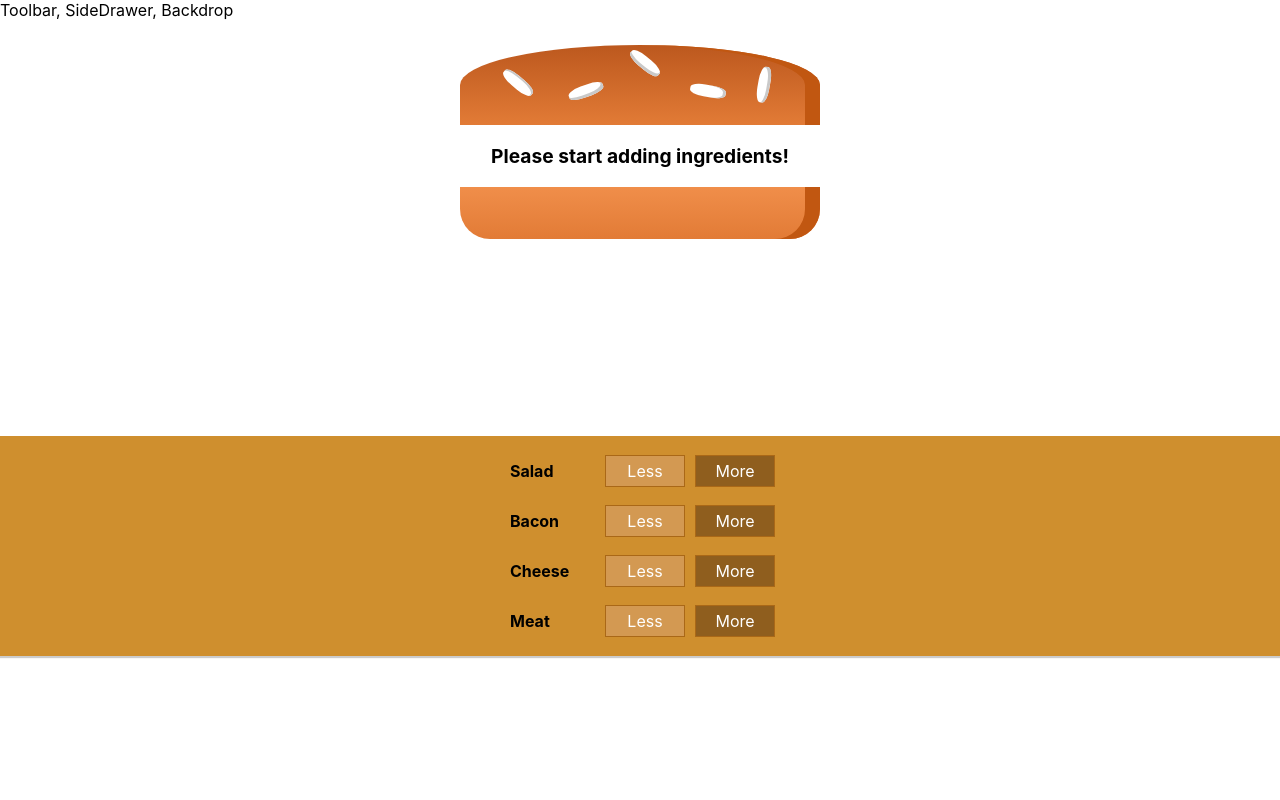
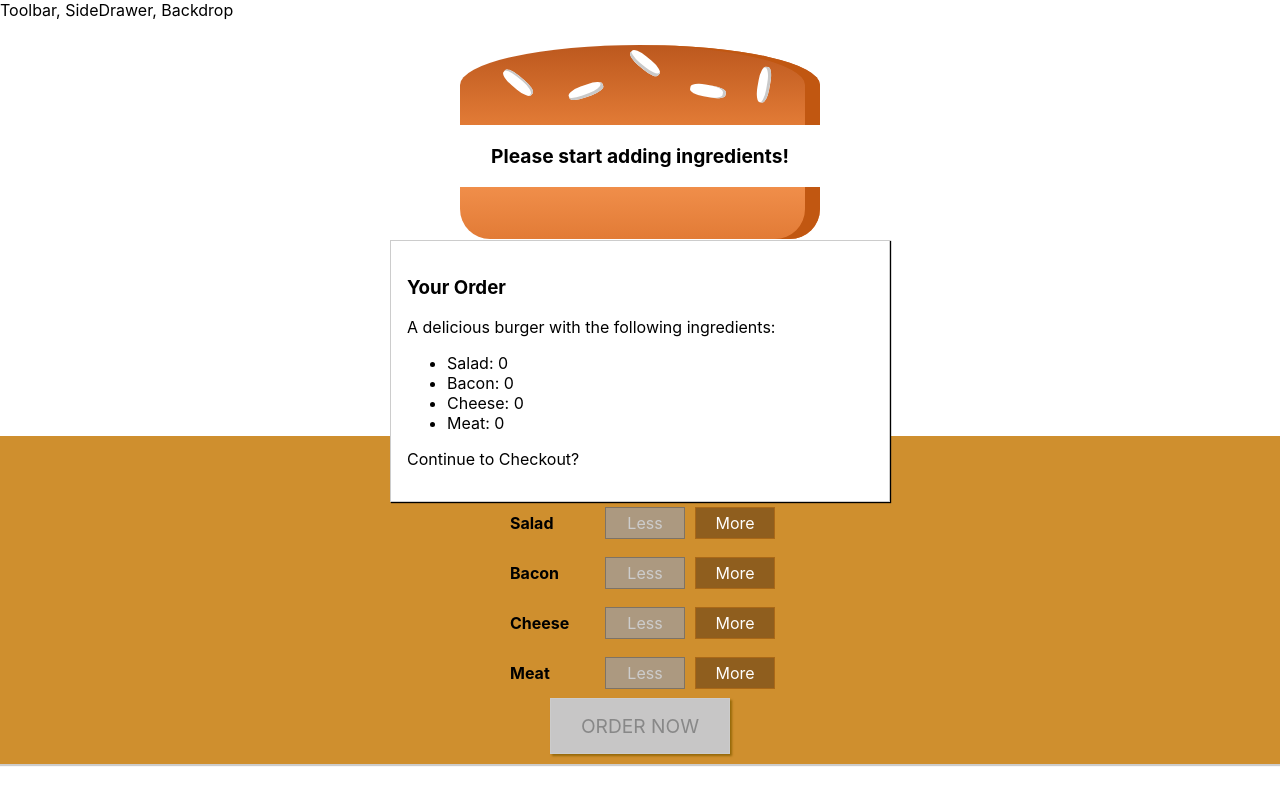
Before and after one commit to gabriellequan29/burger-app, a React (Create React App) app: page / in a window 1280 px wide. Built offline with nearby package versions, Linux system fonts and the light colour scheme.

Commit message:
build up OrderSummary

```diff
--- a/src/components/Burger/BuildControls/BuildControl/BuildControl.js
+++ b/src/components/Burger/BuildControls/BuildControl/BuildControl.js
@@ -5,8 +5,13 @@
 const buildControl = (props) => (
     <div className={styles.BuildControl}>
         <div className={styles.Label}>{props.label}</div>
-        <button className={styles.Less}>Less</button>
-        <button className={styles.More}>More</button>
+        <button
+            className={styles.Less}
+            onClick={props.removed}
+            disabled={props.disabled}>Less</button>
+        <button
+            className={styles.More}
+            onClick={props.added}>More</button>
     </div>
 );
 
--- a/src/components/Burger/BuildControls/BuildControls.js
+++ b/src/components/Burger/BuildControls/BuildControls.js
@@ -14,9 +14,18 @@
 
 const buildControls = (props) => (
     <div className={styles.BuildControls}>
+        <p>Current Price: <strong>{props.price.toFixed(2)}</strong></p>
         {controls.map(ctrl => (
-            <BuildControl key={ctrl.label} label={ctrl.label} />
+            <BuildControl
+                key={ctrl.label}
+                label={ctrl.label}
+                added={() => props.ingredientAdded(ctrl.type)}
+                removed={() => props.ingredientRemoved(ctrl.type)}
+                disabled={props.disabled[ctrl.type]}/>
         ))}
+        <button
+            className={styles.OrderButton}
+            disabled={!props.purchasable}>ORDER NOW</button>
     </div>
 );
 
--- a/src/components/Burger/BuildControls/BuildControls.module.css
+++ b/src/components/Burger/BuildControls/BuildControls.module.css
@@ -8,3 +8,45 @@
   margin: auto;
   padding: 10px 0;
 }
+
+.OrderButton {
+  background-color: #dad735;
+  outline: none;
+  cursor: pointer;
+  border: 1px solid #966909;
+  color: #966909;
+  font-family: inherit;
+  font-size: 1.2em;
+  padding: 15px 30px;
+  box-shadow: 2px 2px 2px #966909;
+}
+
+.OrderButton:hover,
+.OrderButton:active {
+  background-color: #a0db41;
+  border: 1px solid #966909;
+  color: #966909;
+}
+
+.OrderButton:disabled {
+  background-color: #c7c6c6;
+  cursor: not-allowed;
+  border: 1px solid #ccc;
+  color: #888888;
+}
+
+.OrderButton:not(:disabled) {
+  animation: enable 0.3s linear;
+}
+
+@keyframes enable {
+  0% {
+    transform: scale(1);
+  }
+  60% {
+    transform: scale(1.1);
+  }
+  100% {
+    transform: scale(1);
+  }
+}
--- /dev/null
+++ b/src/components/Burger/OrderSummary/OrderSummary.js
@@ -0,0 +1,27 @@
+import React from 'react';
+
+import Aux from '../../../HOC/Auxilliary';
+
+const orderSummary = (props) => {
+    const ingredientSummary = Object.keys( props.ingredients )
+        .map( igKey => {
+            return (
+                <li key={igKey}>
+                    <span style={{textTransform: 'capitalize'}}>{igKey}</span>: {props.ingredients[igKey]}
+                </li>);
+    } );
+    return(
+        <Aux>
+        <h3>Your Order</h3>
+        <p>A delicious burger with the following ingredients:</p>
+        <ul>
+            {ingredientSummary}
+        </ul>
+        <p>Continue to Checkout?</p>
+    </Aux>
+    );
+
+}
+
+
+export default orderSummary;
--- /dev/null
+++ b/src/components/UI/Modal/Modal.js
@@ -0,0 +1,11 @@
+import React from 'react';
+
+import styles from './Modal.module.css';
+
+const modal = (props) => (
+    <div className={styles.Modal}>
+        {props.children}
+    </div>
+);
+
+export default modal;
--- /dev/null
+++ b/src/components/UI/Modal/Modal.module.css
@@ -0,0 +1,20 @@
+.Modal {
+  position: fixed;
+  z-index: 500;
+  background-color: white;
+  width: 70%;
+  border: 1px solid #ccc;
+  box-shadow: 1px 1px 1px black;
+  padding: 16px;
+  left: 15%;
+  top: 30%;
+  box-sizing: border-box;
+  transition: all 0.3s ease-out;
+}
+
+@media (min-width: 600px) {
+  .Modal {
+    width: 500px;
+    left: calc(50% - 250px);
+  }
+}
--- a/src/containers/BurgerBuilder/BurgerBuilder.js
+++ b/src/containers/BurgerBuilder/BurgerBuilder.js
@@ -3,6 +3,16 @@
 import Aux from '../../HOC/Auxilliary';
 import Burger from '../../components/Burger/Burger';
 import BuildControls from '../../components/Burger/BuildControls/BuildControls';
+import Modal from '../../components/UI/Modal/Modal';
+import OrderSummary from '../../components/Burger/OrderSummary/OrderSummary';
+
+const INGREDIENT_PRICES = {
+    salad: 0.5,
+    cheese: 0.4,
+    meat: 1.3,
+    bacon: 0.7
+}
+
 
 class BurgerBuilder extends  Component {
     state = {
@@ -11,13 +21,71 @@
             bacon: 0,
             cheese: 0,
             meat: 0
+        },
+        totalPrice: 4,
+        pruchasable: false
+    }
+
+    updatePurchaseState (ingredients) {
+        const sum = Object.keys(ingredients)
+            .map(igKey => {
+                return ingredients[igKey];
+            })
+            .reduce((sum, el) => {
+                return sum + el;
+            }, 0);
+        this.setState({pruchasable: sum > 0});
+    }
+
+    addIngredientHandler = (type) => {
+        const oldCount = this.state.ingredients[type];
+        const updatedCount = oldCount + 1;
+        const updatedIngredients = {
+            ...this.state.ingredients
+        };
+        updatedIngredients[type] = updatedCount;
+        const priceAddition = INGREDIENT_PRICES[type];
+        const oldPrice = this.state.totalPrice;
+        const newPrice = oldPrice + priceAddition;
+        this.setState({totalPrice: newPrice, ingredients: updatedIngredients});
+        this.updatePurchaseState(updatedIngredients);
+    }
+
+    removeIngredientHandler = (type) => {
+        const oldCount = this.state.ingredients[type];
+        if (oldCount <= 0)
+            return;
+        const updatedCount = oldCount - 1;
+        const updatedIngredients = {
+            ...this.state.ingredients
+        };
+        updatedIngredients[type] = updatedCount;
+        const priceDeduction = INGREDIENT_PRICES[type];
+        const oldPrice = this.state.totalPrice;
+        const newPrice = oldPrice - priceDeduction;
+        this.setState({totalPrice: newPrice, ingredients: updatedIngredients});
+        this.updatePurchaseState(updatedIngredients);
+    }
+
+    render () {
+        const disabledInfo = {
+            ...this.state.ingredients
+        };
+        for (let key in disabledInfo) {
+            disabledInfo[key] = disabledInfo[key] <= 0;
         }
-    }
-    render () {
         return (
             <Aux>
+                <Modal>
+                    <OrderSummary ingredients={this.state.ingredients}/>
+                </Modal>
                 <Burger ingredients={this.state.ingredients}/>
-                <BuildControls/>
+                <BuildControls
+                    ingredientAdded={this.addIngredientHandler}
+                    ingredientRemoved={this.removeIngredientHandler}
+                    disabled={disabledInfo}
+                    purchasable={this.state.pruchasable}
+                    price={this.state.totalPrice}/>
             </Aux>
         );
     }
```
Also changed, not shown: src/components/UI/Backdrop/Backdrop.js (added).
